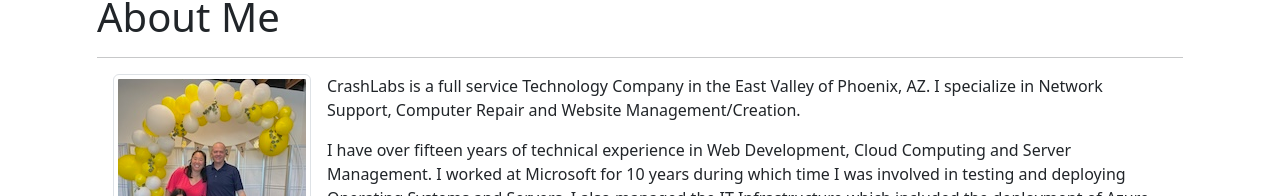
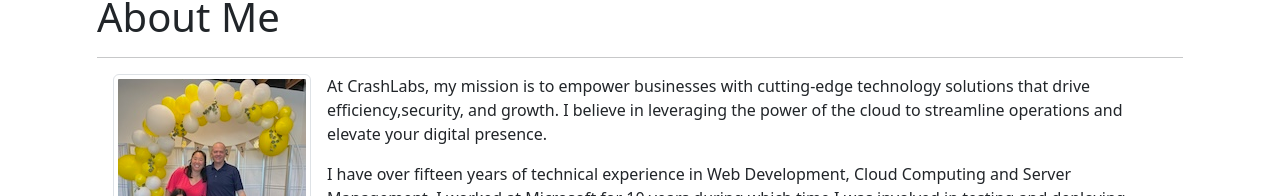
Before and after one commit to klleroy/crashlabs-home, a React (Vite) app: page /about in a window 1280 px wide. Shown: the part 159-355 px from the top of the page. Built offline with nearby package versions, Linux system fonts and the light colour scheme.

Commit message:
Added Mission Statement

```diff
--- a/src/pages/About.jsx
+++ b/src/pages/About.jsx
@@ -2,7 +2,7 @@
 import family from '/images/family.jpeg';
 
 const bios = [
-	'CrashLabs is a full service Technology Company in the East Valley of Phoenix, AZ. I specialize in Network Support, Computer Repair and Website Management/Creation.',
+	'At CrashLabs, my mission is to empower businesses with cutting-edge technology solutions that drive efficiency,security, and growth. I believe in leveraging the power of the cloud to streamline operations and elevate your digital presence.',
 
 	'I have over fifteen years of technical experience in Web Development, Cloud Computing and Server Management. I worked at Microsoft for 10 years during which time I was involved in testing and deploying Operating Systems and Servers. I also managed the IT Infrastructure which included the deployment of Azure cloud services, Ubiquiti WiFi system and network patch panels. I aim to bring effective practical solutions which will positively impact your business.',
 
```
